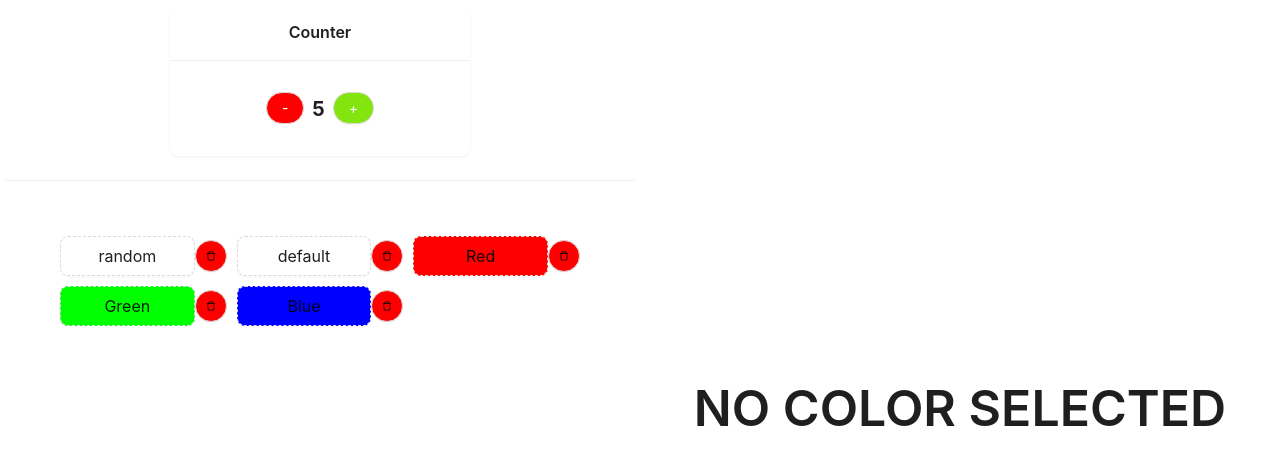
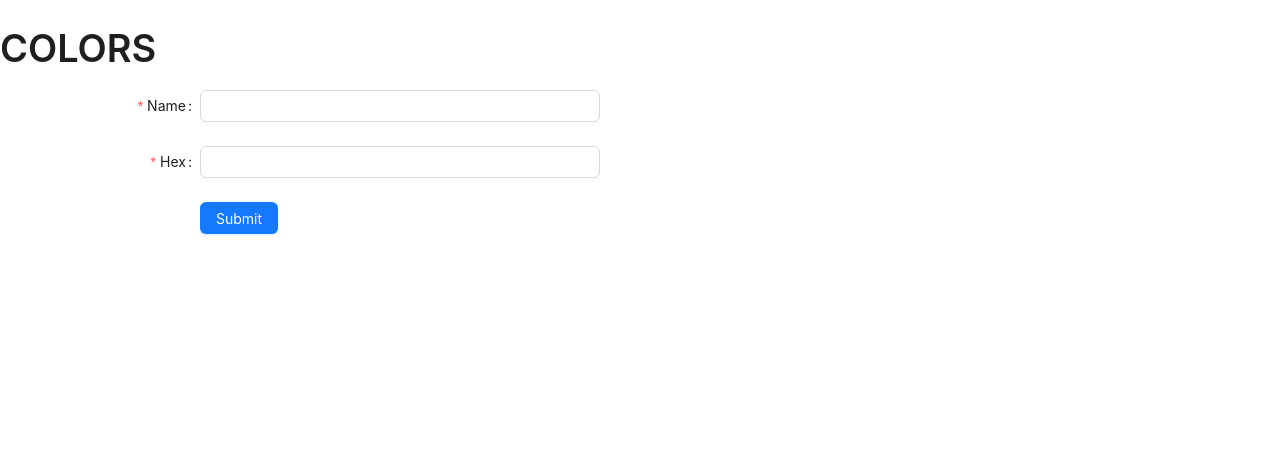
Before and after one commit to Tayyab-cs/demo-app, a React (Create React App) app: page / in a window 1280 px wide. Shown: the top 464 px of the page. Built offline with nearby package versions, Linux system fonts and the light colour scheme.

Commit message:
Register Colors

```diff
--- a/package.json
+++ b/package.json
@@ -8,10 +8,12 @@
     "@testing-library/react": "^13.4.0",
     "@testing-library/user-event": "^13.5.0",
     "antd": "^5.11.3",
+    "axios": "^1.6.2",
     "react": "^18.2.0",
     "react-dom": "^18.2.0",
     "react-scripts": "5.0.1",
     "uuid": "^9.0.1",
+    "validate-color": "^2.2.4",
     "web-vitals": "^2.1.4"
   },
   "scripts": {
--- a/src/App.js
+++ b/src/App.js
@@ -1,8 +1,14 @@
 import "./App.css";
-import ColorButtons from "./components/ColorButtons.jsx";
+// import Colors from "./components/colors/Index.jsx";
+import ColorsForm from "./components/colorsForm/Index.jsx";
 
 function App() {
-  return <ColorButtons />;
+  return (
+    <>
+      {/* <Colors /> */}
+      <ColorsForm />
+    </>
+  );
 }
 
 export default App;
--- /dev/null
+++ b/src/api/endPoints.js
@@ -0,0 +1,5 @@
+const REGISTER_COLOR_URI = "http://localhost:3002/api/register-color";
+const FETCH_COLORS_URI = "http://localhost:3002/api/fetch-colors";
+const FETCH_COLOR_URI = "http://localhost:3002/api/fetch-color/:id";
+
+export { REGISTER_COLOR_URI, FETCH_COLORS_URI, FETCH_COLOR_URI };
--- a/src/components/ColorBox.jsx
+++ b/src/components/colors/ColorBox.jsx
@@ -13,7 +13,9 @@ export default function ColorBox({ selectedColor }) {
       align="center"
       style={{ backgroundColor: hex, height: "100vh" }}
     >
-      <Title level={2} style={{ fontSize: "50px"}}>{name.toUpperCase()}</Title>
+      <Title level={2} style={{ fontSize: "50px" }}>
+        {name.toUpperCase()}
+      </Title>
     </Flex>
   );
 }
--- /dev/null
+++ b/src/components/colorsForm/Index.jsx
@@ -0,0 +1,5 @@
+import RegisterColor from "./RegisterColor.jsx";
+
+export default function Index() {
+  return <RegisterColor />;
+}
--- /dev/null
+++ b/src/components/colorsForm/RegisterColor.jsx
@@ -0,0 +1,119 @@
+import React, { useState } from "react";
+import axios from "axios";
+import validateColor from "validate-color";
+import { Alert, Button, Form, Input, Typography } from "antd";
+import { REGISTER_COLOR_URI } from "../../api/endPoints.js";
+
+const { Title } = Typography;
+
+export default function RegisterColor() {
+  const [form] = Form.useForm();
+  const [alert, setAlert] = useState(null);
+
+  // Handling form submittion
+  const onFinish = async (values) => {
+    console.log("Form Finished Triggered");
+    let RESPONSE;
+
+    try {
+      console.log("Form Values:", values);
+      const validColor =
+        values && validateColor(values.name) && validateColor(values.hex);
+      if (!validColor) {
+        setAlert({
+          type: "error",
+          message: "Invalid color name or hex code",
+        });
+      } else {
+        RESPONSE = await axios.post(REGISTER_COLOR_URI, values);
+        console.log(RESPONSE.data);
+        if (RESPONSE.status === 200 && RESPONSE.statusText === "OK") {
+          setAlert({
+            type: "success",
+            message: RESPONSE.data.message,
+          });
+        }
+        form.resetFields();
+      }
+    } catch (error) {
+      console.error("Failed to register color: ", error.response.data.message);
+      setAlert({
+        type: "error",
+        message: error.response.data.message,
+      });
+    }
+  };
+
+  return (
+    <>
+      {alert && (
+        <Alert
+          message={alert.type === "success" ? "Success" : "Error"}
+          description={alert.message}
+          type={alert.type}
+          showIcon
+          closable
+          onClose={() => setAlert(null)}
+          style={{ marginBottom: "20px" }}
+          banner
+        />
+      )}
+      <Form
+        name="basic"
+        form={form}
+        labelCol={{
+          span: 8,
+        }}
+        wrapperCol={{
+          span: 16,
+        }}
+        style={{
+          maxWidth: 600,
+        }}
+        initialValues={{
+          remember: true,
+        }}
+        onFinish={onFinish}
+        autoComplete="off"
+      >
+        <Title>COLORS</Title>
+        <Form.Item
+          label="Name"
+          name="name"
+          rules={[
+            {
+              required: true,
+              message: "Color name is required!",
+            },
+          ]}
+        >
+          <Input />
+        </Form.Item>
+
+        <Form.Item
+          label="Hex"
+          name="hex"
+          rules={[
+            {
+              required: true,
+              message: "Hex code is required!",
+            },
+          ]}
+        >
+          <Input />
+        </Form.Item>
+
+        <Form.Item
+          wrapperCol={{
+            offset: 8,
+            span: 16,
+          }}
+        >
+          <Button type="primary" htmlType="submit">
+            Submit
+          </Button>
+        </Form.Item>
+      </Form>
+    </>
+  );
+}
```
Also changed, not shown: src/components/colors/ColorChanger.jsx (renamed from src/components/ColorChanger.jsx, +3 -6 lines), src/components/colors/Index.jsx (renamed from src/components/ColorButtons.jsx, +4 -4 lines), src/components/colorsForm/RegisterColor.scss (added), 1 other file (tests, documents, lock files or other folders).
